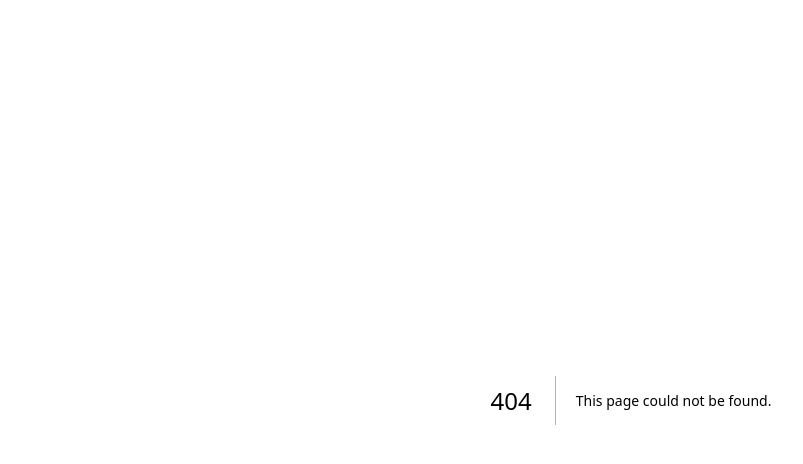
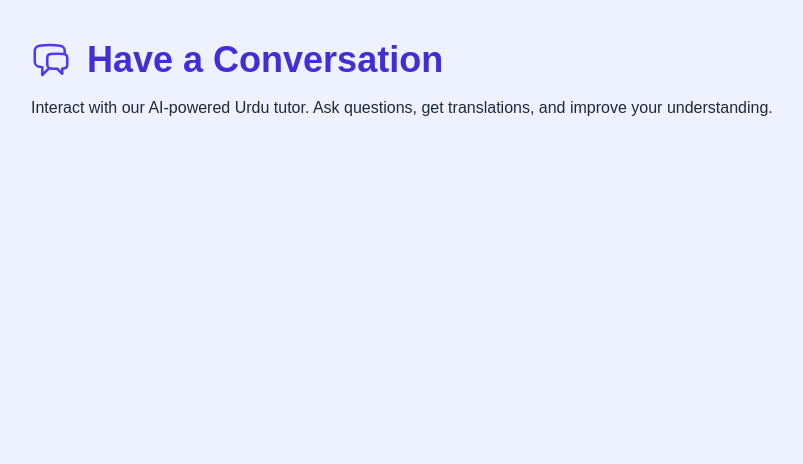
Before and after one commit to Laibah-Shahid/urdu-tutor, a Next.js app: page /Conversation in a window 1280 px wide. Before the commit this address had no page. Shown: the top 464 px of the page, without its empty margins (9-812 px from the left). Built offline with nearby package versions, Linux system fonts and the light colour scheme.

Commit message:
updated features

```diff
--- /dev/null
+++ b/app/Conversation/page.tsx
@@ -0,0 +1,13 @@
+import { ChatBubbleLeftRightIcon } from '@heroicons/react/24/outline';
+
+export default function ConversationPage() {
+  return (
+    <div className="min-h-screen p-10 bg-indigo-50 text-gray-800">
+      <div className="flex items-center gap-4 mb-4">
+        <ChatBubbleLeftRightIcon className="w-10 h-10 text-indigo-600" />
+        <h1 className="text-4xl font-bold text-indigo-700">Have a Conversation</h1>
+      </div>
+      <p>Interact with our AI-powered Urdu tutor. Ask questions, get translations, and improve your understanding.</p>
+    </div>
+  );
+}
--- /dev/null
+++ b/app/ReadStory/page.tsx
@@ -0,0 +1,13 @@
+import { BookOpenIcon } from '@heroicons/react/24/outline';
+
+export default function StoryPage() {
+    return (
+        <div className="min-h-screen p-10 bg-indigo-50 text-gray-800">
+        <div className="flex items-center gap-4 mb-4">
+          <BookOpenIcon className="w-10 h-10 text-indigo-600" />
+          <h1 className="text-4xl font-bold text-indigo-700">Have a Conversation</h1>
+        </div>
+            <p>Enjoy engaging Urdu stories with narration and subtitles. Great for improving listening comprehension!</p>
+        </div>
+    );
+  }
--- /dev/null
+++ b/app/Speaking/page.tsx
@@ -0,0 +1,13 @@
+import { MicrophoneIcon } from '@heroicons/react/24/outline';
+
+export default function SpeakingPage() {
+    return (
+        <div className="min-h-screen p-10 bg-indigo-50 text-gray-800">
+        <div className="flex items-center gap-4 mb-4">
+          <MicrophoneIcon className="w-10 h-10 text-indigo-600" />
+          <h1 className="text-4xl font-bold text-indigo-700">Have a Conversation</h1>
+        </div>
+            <p>Repeat after the tutor and receive real-time feedback on pronunciation. Build confidence in speaking Urdu.</p>
+      </div>
+    );
+  }
--- a/app/layout.tsx
+++ b/app/layout.tsx
@@ -1,16 +1,6 @@
 import type { Metadata } from "next";
-import { Geist, Geist_Mono } from "next/font/google";
 import "./globals.css";
 
-const geistSans = Geist({
-  variable: "--font-geist-sans",
-  subsets: ["latin"],
-});
-
-const geistMono = Geist_Mono({
-  variable: "--font-geist-mono",
-  subsets: ["latin"],
-});
 
 export const metadata: Metadata = {
   title: "Urdu Tutor",
@@ -19,16 +9,13 @@ export const metadata: Metadata = {
 
 export default function RootLayout({
   children,
-}: Readonly<{
+}: {
   children: React.ReactNode;
-}>) {
+}) {
   return (
     <html lang="en">
-      <body
-        className={`${geistSans.variable} ${geistMono.variable} antialiased`}
-      >
-        {children}
-      </body>
+      <head />
+      <body className="bg-white text-gray-800">{children}</body>
     </html>
   );
 }
--- a/components/Features.tsx
+++ b/components/Features.tsx
@@ -1,4 +1,6 @@
 import React from 'react';
+import { ArrowRightIcon } from '@heroicons/react/24/outline';
+
 
 const features = [
   {
@@ -29,7 +31,16 @@ const Features = () => {
               <h3 className="text-xl font-semibold mb-2 text-indigo-700">{feature.title}</h3>
               <p className="text-gray-600 mb-4">{feature.description}</p>
             </div>
-            <a href={feature.path} className="mt-auto w-24 inline-block bg-indigo-600 text-white px-4 py-2 rounded hover:bg-indigo-700">Explore</a>
+              <a
+              href={index === 0 ? '/Conversation'
+                : index === 1
+                ? '/ReadStory'
+                : '/Speaking'}
+              className="flex items-center justify-center  mt-4 w-28 bg-indigo-600 text-white px-4 py-2 rounded hover:bg-indigo-700"
+            >
+              Explore
+              <ArrowRightIcon className="h-4 w-4 text-white inline-block ml-2" />
+            </a>
           </div>
         ))}
       </div>
```
